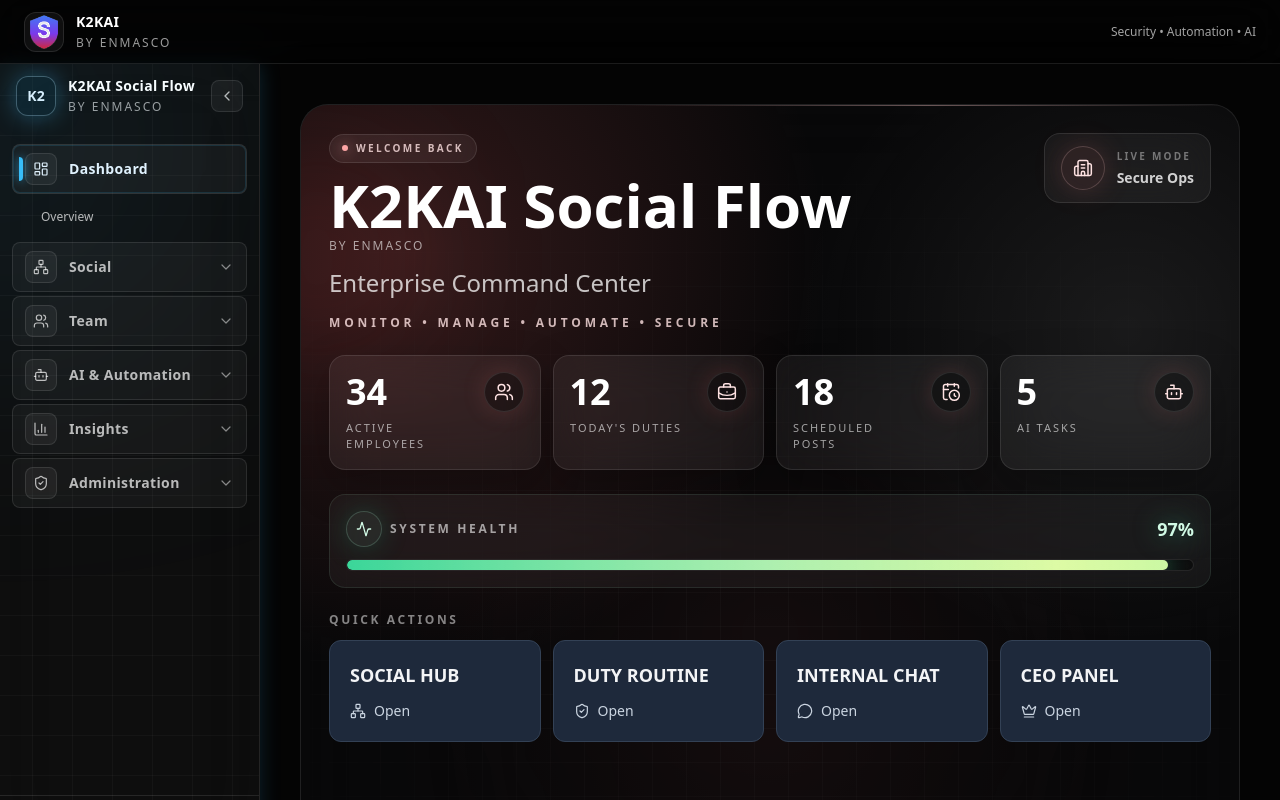
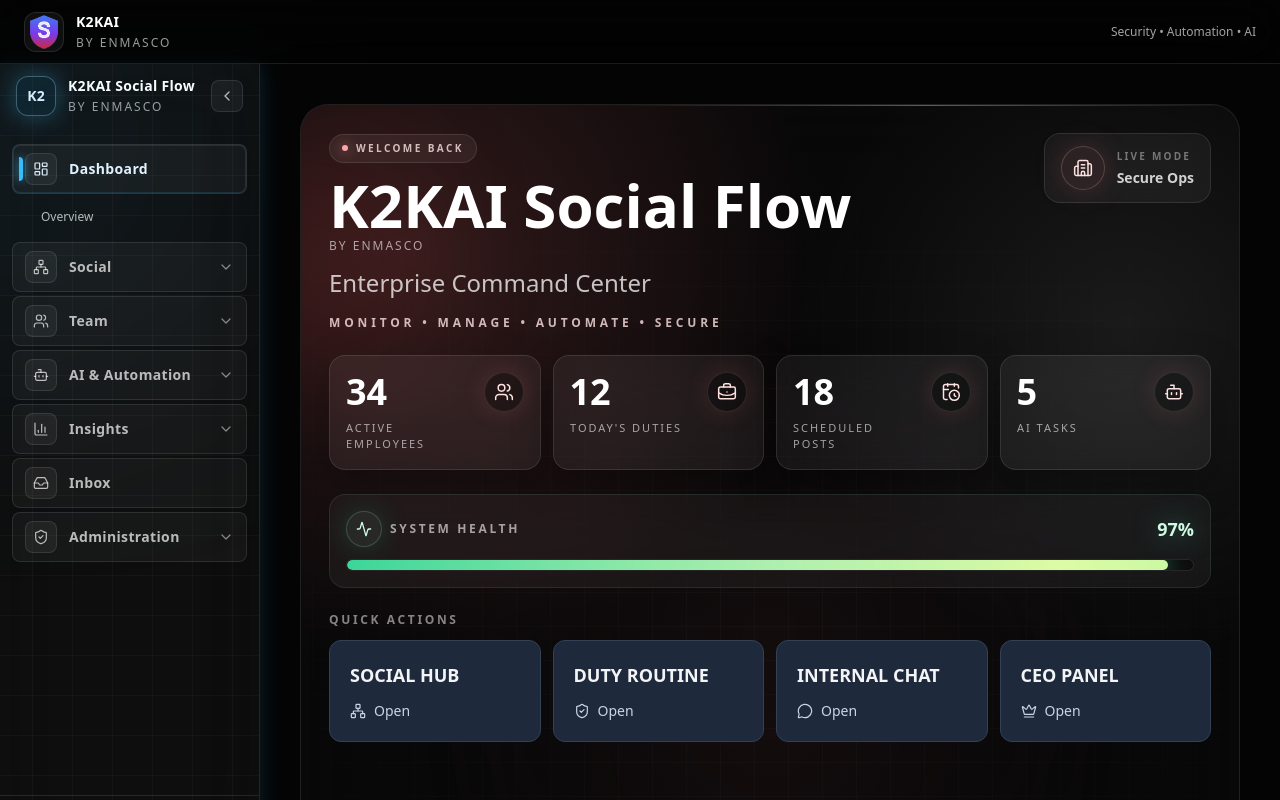
Before and after one commit to jabedbusiness10-art/enmasco-k2-social-hub, a Next.js app: page / in a window 1280 px wide. Shown: the top 800 px of the page. Built offline with nearby package versions, Linux system fonts and the light colour scheme.

Commit message:
Add Inbox nav item to sidebar (between Insights and Administration) routing to /inbox with Lucide Inbox icon + active state

```diff
--- a/navigation/sidebarConfig.ts
+++ b/navigation/sidebarConfig.ts
@@ -1,7 +1,7 @@
 "use client";
 
 import type { LucideIcon } from "lucide-react";
-import { LayoutDashboard, Network, Users, Bot, BarChart3, ShieldCheck } from "lucide-react";
+import { LayoutDashboard, Network, Users, Bot, BarChart3, ShieldCheck, Inbox } from "lucide-react";
 
 export type NavSection = {
   key: string;
@@ -65,6 +65,15 @@ export const sidebarConfig: NavSection[] = [
     ],
   },
   {
+    key: "inbox",
+    label: "Inbox",
+    icon: Inbox,
+    children: [
+      { label: "Unified Inbox", href: "/inbox" },
+    ],
+    expandable: false,
+  },
+  {
     key: "administration",
     label: "Administration",
     icon: ShieldCheck,
```
